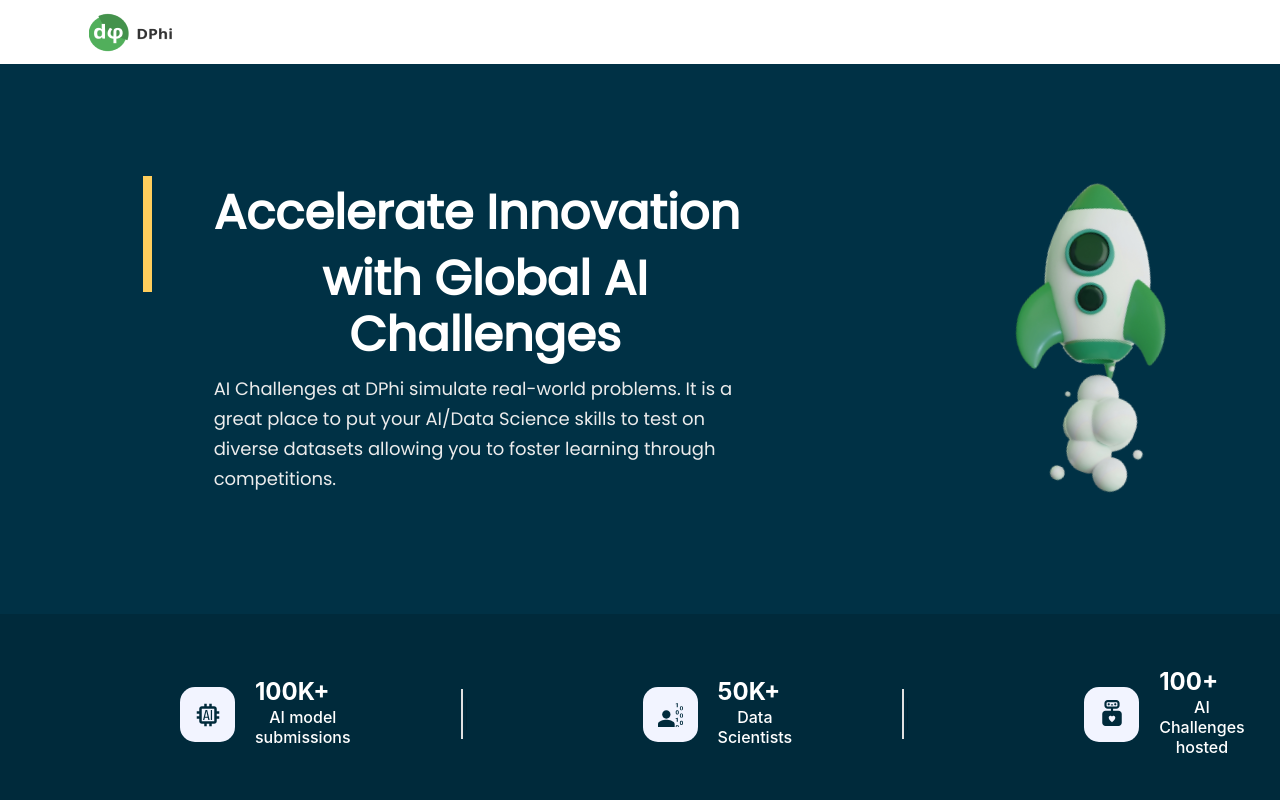
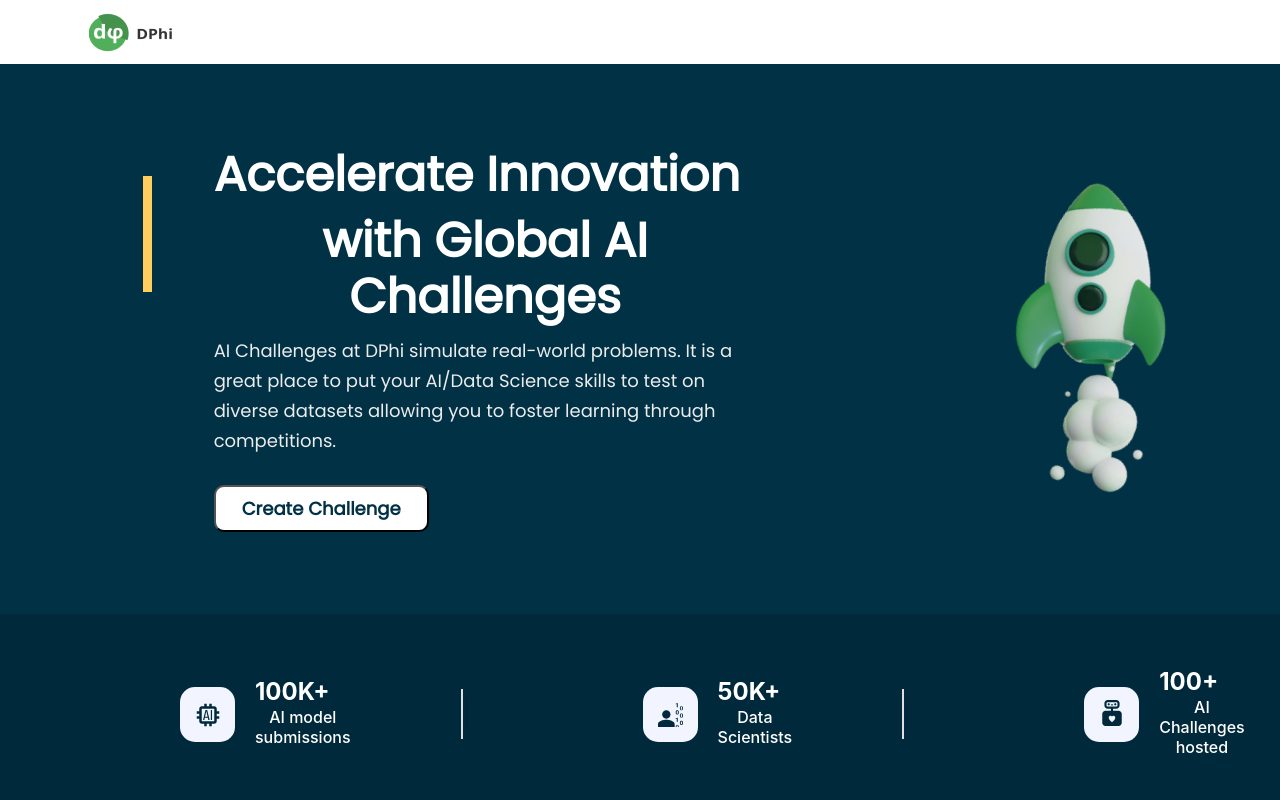
Before and after one commit to Harishkumar12032003/dphi, a React (Create React App) app: page /#/ in a window 1280 px wide. Shown: the top 800 px of the page. Built offline with nearby package versions, Linux system fonts and the light colour scheme.

Commit message:
trying different routings

```diff
--- a/src/App.js
+++ b/src/App.js
@@ -16,7 +16,7 @@ function App() {
       <div className='App'>
       <Routes>
       <Route exact path="/" element={<HomePage />}/>
-          <Route  path="/create"  element={<Create />}/>
+          <Route  path="/#/create"  element={<Create />}/>
           <Route  path="/details" element={<Detail />}/>
           <Route  path="/edit"  element={<Edit />}/>
 
--- a/src/containers/HomePage/topSection.jsx
+++ b/src/containers/HomePage/topSection.jsx
@@ -103,9 +103,9 @@ export function TopSection(props){
                  <SloganText1>
                  competitions.
                 </SloganText1>
-                {/* <Link to="/#/create">
+                <Link to="/#/create">
                     <Buttons>Create Challenge</Buttons>
-                </Link> */}
+                </Link>
 
                 </LogoContainer>
 
```
